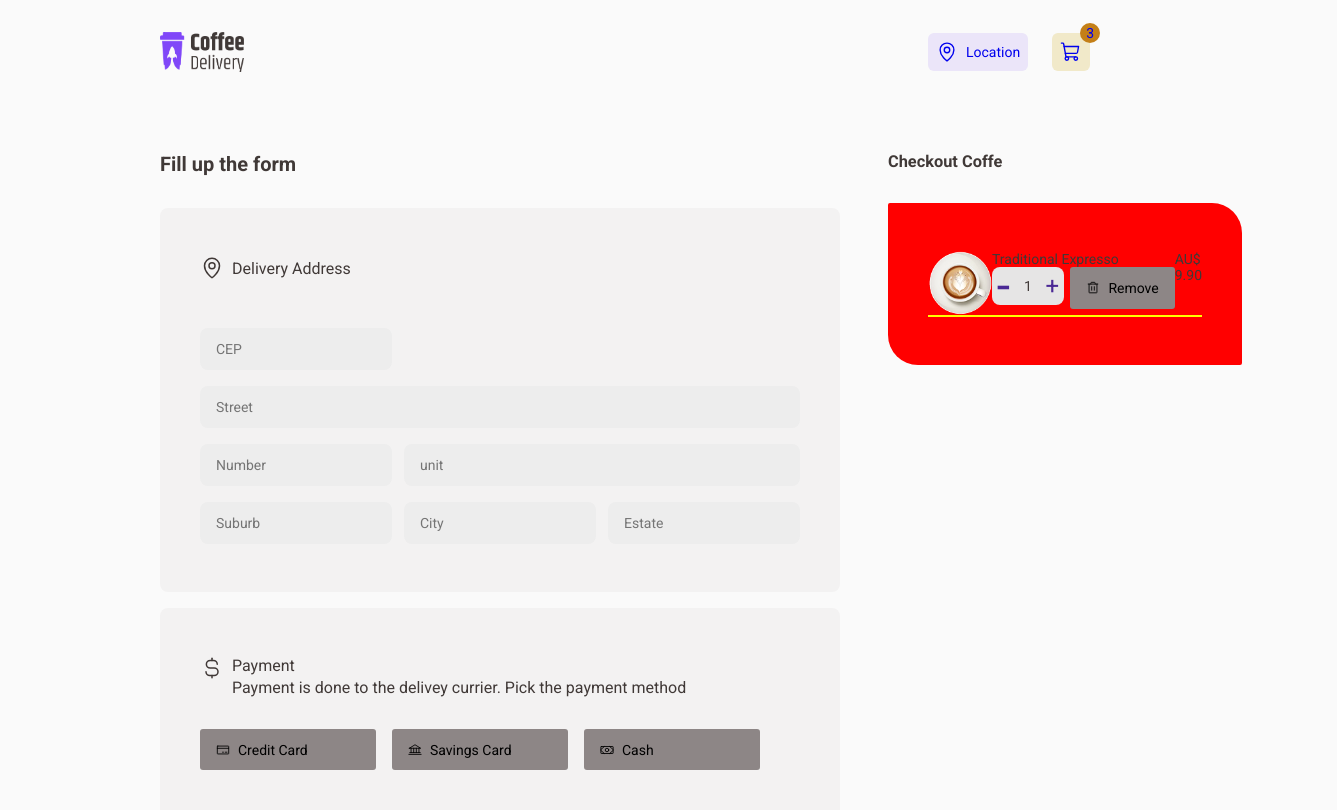
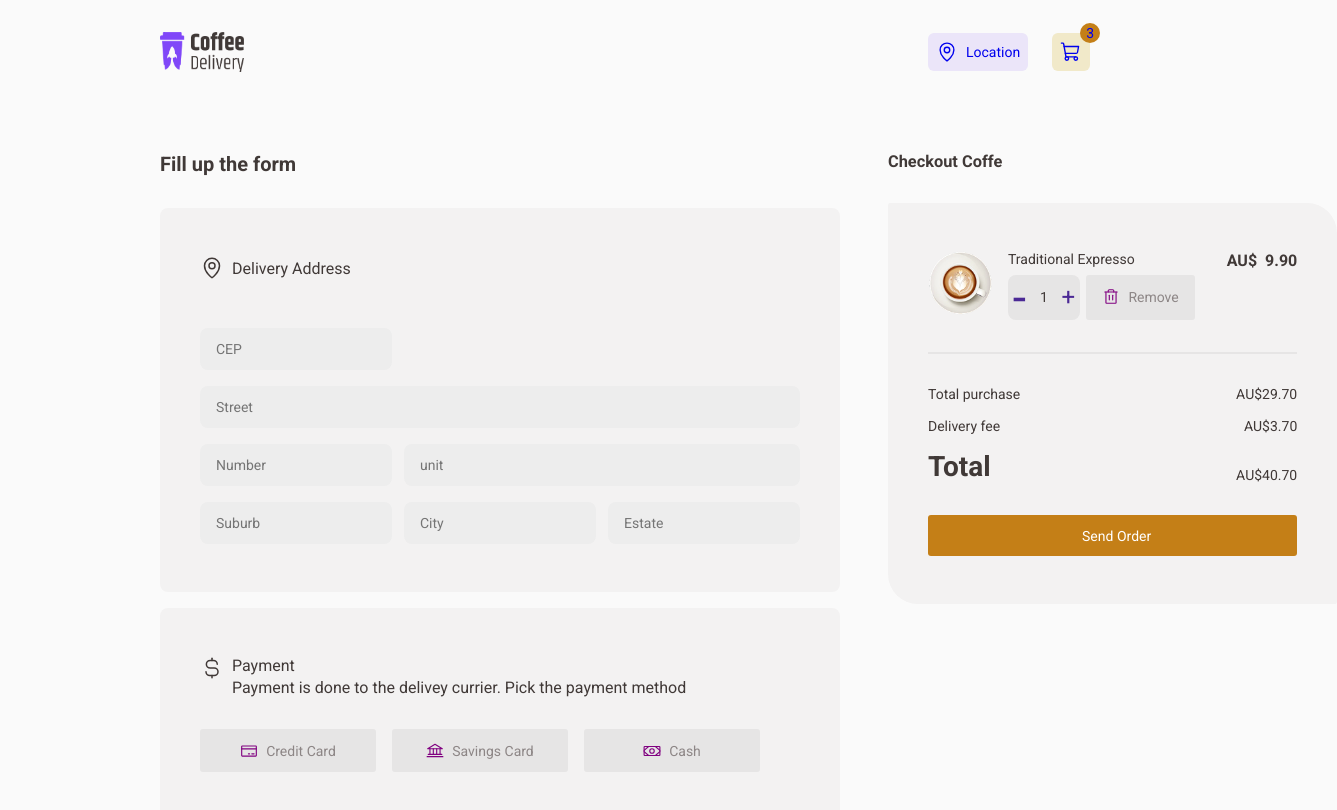
Before and after one commit to victorhugo156/coffee_delivery, a React (Vite) app: page /checkout in a window 1280 px wide. Shown: the top 810 px of the page, 1337 px wide, since content can reach past the window. Built offline with nearby package versions, Linux system fonts and the light colour scheme.

Commit message:
feat: finished checkoutsesion

```diff
--- a/src/pages/Checkout/components/AddreessSection/index.tsx
+++ b/src/pages/Checkout/components/AddreessSection/index.tsx
@@ -47,9 +47,9 @@ export function AddressSection() {
                     </div>
                 </PaymentTitle>
                 <ContainerButtons>
-                    <Button icon={<CreditCard />} text={"Credit Card"} />
-                    <Button icon={<Bank />} text={"Savings Card"} />
-                    <Button icon={<Money />} text={"Cash"} />
+                    <Button icon={<CreditCard size={18} color="purple" />} text={"Credit Card"} color={"dark"} variant={"baseButton"} />
+                    <Button icon={<Bank size={18} color="purple" />} text={"Savings Card"} color={"dark"} variant={"baseButton"} />
+                    <Button icon={<Money size={18} color="purple" />} text={"Cash"} color={"dark"} variant={"baseButton"} />
                 </ContainerButtons>
             </ContainerPaymentMethod>
         </ContainerForm>
--- a/src/pages/Checkout/components/Button/index.tsx
+++ b/src/pages/Checkout/components/Button/index.tsx
@@ -1,16 +1,18 @@
-import { ContainerButton, IconBtn, type ColorVariant } from "./styles";
+import { ContainerButton, IconBtn, type Alignment, type ColorVariant, type TextColorVariant  } from "./styles";
 
 interface ButtonProps {
     variant?: ColorVariant;
     icon?: React.ReactNode;
-    text: string
+    text: string;
+    align?: Alignment;
+    color?: TextColorVariant;
 }
 
-export function Button({icon, text, variant = "gray"}: ButtonProps){
+export function Button({icon, text, variant = "gray", align = "center", color = "dark"}: ButtonProps){
     return(
-        <ContainerButton variant={variant}>
+        <ContainerButton variant={variant} $align={align} textColor={color}>
             <IconBtn>{icon}</IconBtn>
-            <p>{text}</p>
+            <p color={color}>{text}</p>
         </ContainerButton>
     )
 }
--- a/src/pages/Checkout/components/Button/styles.ts
+++ b/src/pages/Checkout/components/Button/styles.ts
@@ -1,15 +1,32 @@
 import styled from "styled-components";
 
-export type ColorVariant = "yellowDark" | "gray";
+export type ColorVariant = "yellowDark" | "gray" | "baseButton";
+export type Alignment = "center" | "left" | "right";
+export type TextColorVariant = "dark" | "white";
 
 interface ButtonPropsContainer {
     variant: ColorVariant;
+    $align?: Alignment;
+    textColor: TextColorVariant;
 }
 
 const colorVariant = {
     yellowDark: "#C47F17",
     gray: "#8D8686",
+    baseButton: "#E6E5E5",
 }
+
+const textColorVariant = {
+    dark: "#8D8686",
+    white: "#FFFFFF",
+}
+
+const justifyMap: Record<Alignment, "flex-start" | "center" | "flex-end"> = {
+  left: "flex-start",
+  center: "center",
+  right: "flex-end",
+};
+
 
 
 export const ContainerButton = styled.button<ButtonPropsContainer>`
@@ -18,11 +35,16 @@ background-color: ${({ variant }) => colorVariant[variant]};
 display: flex;
 flex: 1;
 align-items: center;
+justify-content: ${({ $align = "center" }) => justifyMap[$align]};;
 gap: .5rem;
 
 padding: .8rem 1rem;
 
 border-radius: 3px;
+
+p{
+    color: ${({ textColor }) => textColorVariant[textColor]};
+}
 
 `
 
--- a/src/pages/Checkout/components/OrederSection/index.tsx
+++ b/src/pages/Checkout/components/OrederSection/index.tsx
@@ -1,5 +1,5 @@
 import { Trash } from "phosphor-react";
-import { Container, ContainerCheckout, ContainerOrder, Controls, Divider } from "./styles";
+import { Container, ContainerCheckout, ContainerControls, ContainerOrder, ContainerOrderSummary, ContainerPrice, Controls, ControlsWrapper, Divider, WrapperOerderInfo } from "./styles";
 import { Button } from "../Button";
 import Cappucino from "../../../../assets/images/cappucino.png";
 
@@ -7,31 +7,53 @@ import Cappucino from "../../../../assets/images/cappucino.png";
 export function OrederSection() {
     return (
         <Container>
-        <h3>Checkout Coffe</h3>
+            <h3>Checkout Coffe</h3>
             <ContainerOrder>
                 <ContainerCheckout>
                     <img src={Cappucino} alt="" />
-                    <div>
+                    <ContainerControls>
                         <p>Traditional Expresso</p>
-                        <Controls>
-                            <div>
+                        <ControlsWrapper>
+                            <Controls>
                                 <button>-</button>
                                 <p>1</p>
                                 <button>+</button>
-                            </div>
-                            <Button icon={<Trash />} text={"Remove"} />
-                        </Controls>
+                            </Controls>
+                            <Button icon={<Trash size={18} color="purple" />} text={"Remove"} variant={"baseButton"} />
+                        </ControlsWrapper>
+                    </ContainerControls>
+                    <ContainerPrice>
+                        <span>AU$</span>
+                        <p>9.90</p>
+                    </ContainerPrice>
+                </ContainerCheckout>
+                <Divider />
+                <ContainerOrderSummary>
+                    <WrapperOerderInfo>
+                        <p>Total purchase</p>
+                        <div>
+                            <span>AU$</span>
+                            <p>29.70</p>
+                        </div>
+                    </WrapperOerderInfo>
+                    <WrapperOerderInfo>
+                        <p>Delivery fee</p>
+                        <div>
+                            <span>AU$</span>
+                            <p>3.70</p>
+                        </div>
+                    </WrapperOerderInfo>
+                    <WrapperOerderInfo>
+                        <h1>Total</h1>
+                        <div>
+                            <span>AU$</span>
+                            <p>40.70</p>
+                        </div>
+                    </WrapperOerderInfo>
+                </ContainerOrderSummary>
+                <Button  text={"Send Order"} variant={"yellowDark"} color={"white"} />
+            </ContainerOrder>
 
-                    </div>
-                    <div>
-                        <p>AU$</p>
-                        <p>9.90</p>
-                    </div>
-
-
-                </ContainerCheckout>
-                 <Divider/>
-            </ContainerOrder>
         </Container>
 
     )
--- a/src/pages/Checkout/components/OrederSection/styles.ts
+++ b/src/pages/Checkout/components/OrederSection/styles.ts
@@ -16,7 +16,7 @@ h3{
 `
 
 export const ContainerOrder = styled.div`
-background-color: red;
+background-color: ${props=>props.theme.colors["base-card"]};
 
 display: flex;
 flex-direction: column;
@@ -37,17 +37,31 @@ img{
 
 `
 
-export const Controls = styled.div`
+export const ContainerControls = styled.div`
+
+display: flex;
+flex-direction: column;
+gap: .5rem;
+
+margin-left: 1rem;
+margin-right: 2rem;
+
+
+`
+
+export const ControlsWrapper = styled.div`
 
 display: flex;
 gap: .4rem;
 
+`
 
->div:first-child{
+export const Controls = styled.div`
+
     background-color: ${props=>props.theme.colors["base-button"]};
 
     width: 4.5rem;
-    height: 2.37rem;
+    height: 2.8rem;
 
     display: flex;
     align-items: center;
@@ -68,6 +82,23 @@ gap: .4rem;
         font-size: ${props=>props.theme.fontSizes["title-m"]};
         color: ${props=>props.theme.colors["purple-dark"]};
     }
+
+
+`
+
+export const ContainerPrice = styled.div`
+
+display: flex;
+gap: .5rem;
+
+span{
+    font-size: ${props=>props.theme.fontSizes["text-m"]};
+    font-weight: ${props=>props.theme.fontWeights["bold"]};
+}
+
+p{
+    font-size: ${props=>props.theme.fontSizes["text-m"]};
+    font-weight: ${props=>props.theme.fontWeights["bold"]};
 }
 
 
@@ -75,8 +106,31 @@ gap: .4rem;
 
 export const Divider = styled.span`
 
-border: 1px solid yellow;
+border: 1px solid ${props=>props.theme.colors["base-button"]};
 
-
+margin: 2rem 0;
 
 `
+
+export const ContainerOrderSummary = styled.div`
+width: 100%;
+display: flex;
+flex-direction: column;
+gap: 1rem;
+
+margin-bottom: 2rem;
+`
+
+export const WrapperOerderInfo = styled.div`
+    width: 100%;
+    display: flex;
+    justify-content: space-between;
+
+    padding:  0 1.5;
+
+    div{
+        display: flex;
+        align-items: flex-end;
+    }
+
+`
```
